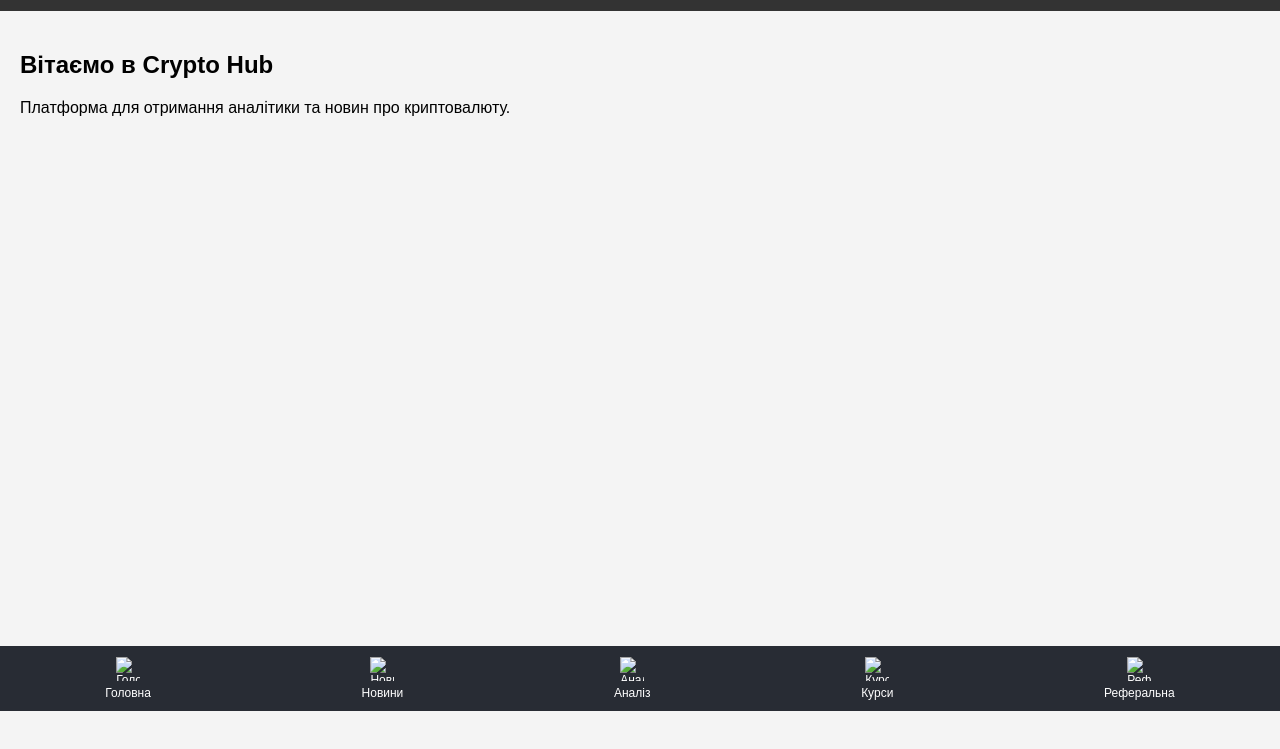
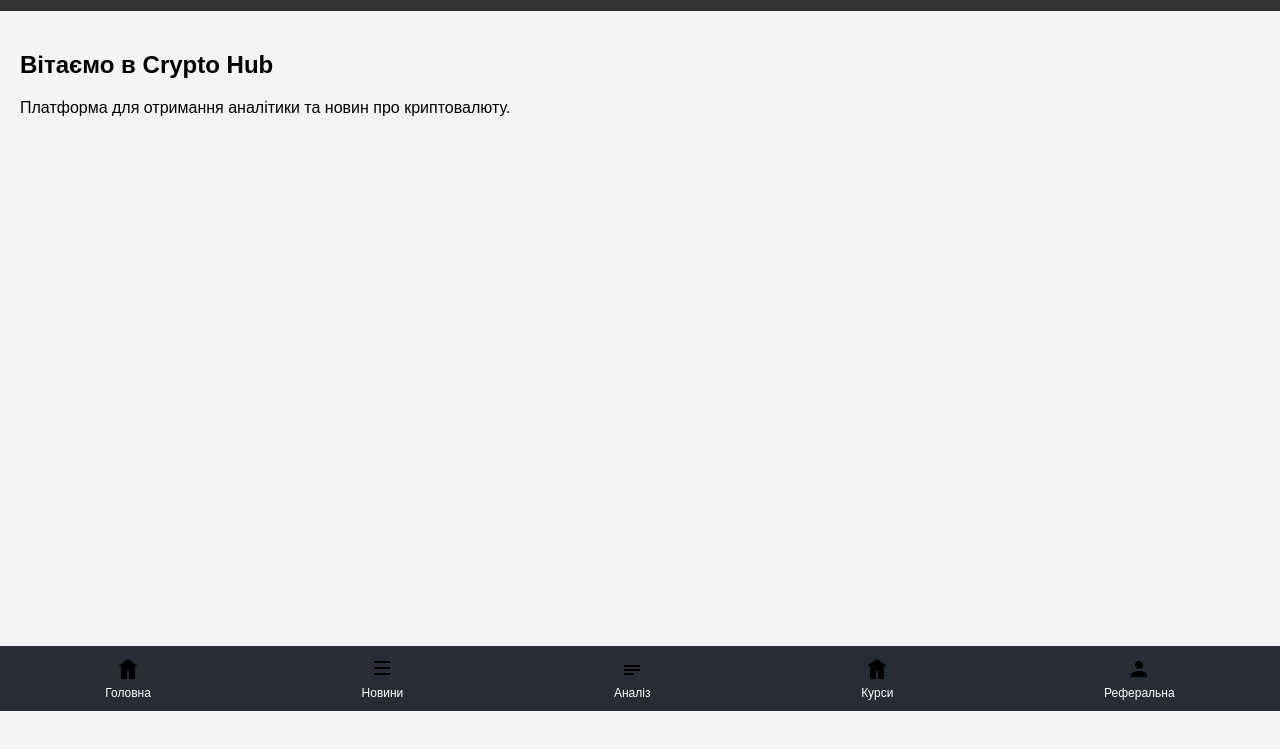
Before and after one commit to Wolodya12/crypto-tracker, a plain HTML site: page index.html in a window 1280 px wide. Shown: the part 89-838 px from the top of the page. Drawn offline with Linux system fonts and the light colour scheme.

Commit message:
Update index.html

```diff
--- a/index.html
+++ b/index.html
@@ -48,23 +48,23 @@
   <footer>
   <nav class="bottom-nav">
     <button id="home-btn">
-        <img src="assets/icons/home.png" alt="Головна">
+      <img src="icons/home.svg" alt="Головна">
       <span>Головна</span>
     </button>
     <button id="news-btn">
-        <img src="assets/icons/news.png" alt="Новини">
+      <img src="icons/news.svg" alt="Новини">
       <span>Новини</span>
     </button>
     <button id="analysis-btn">
-        <img src="assets/icons/analysis.png" alt="Аналіз">
+      <img src="icons/analysis.svg" alt="Аналіз">
       <span>Аналіз</span>
     </button>
     <button id="rates-btn">
-        <img src="assets/icons/rates.png" alt="Курси">
+      <img src="icons/rates.svg" alt="Курси">
       <span>Курси</span>
     </button>
     <button id="referral-btn">
-        <img src="assets/icons/referral.png" alt="Реферальна">
+      <img src="icons/referral.svg" alt="Реферальна">
       <span>Реферальна</span>
     </button>
   </nav>
```
Lines whose indentation alone changed are shown as unchanged.
